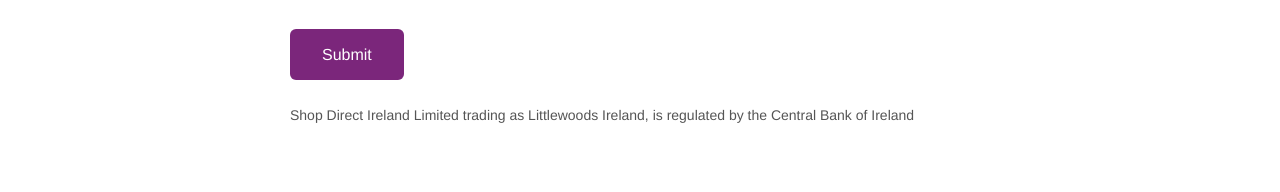
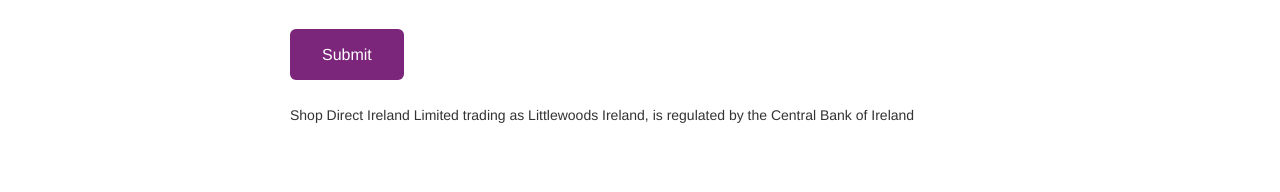
Before and after one commit to parcelconnect/littlewoods-testing, a Django app: page / in a window 1280 px wide. Shown: the part 1193-1385 px from the top of the page. Run offline with Django 3.2, Linux system fonts and the light colour scheme; parts of the project's set-up code (start-up, migrations or seed data) failed here and were passed over; some libraries are stand-ins or nearby versions.

Commit message:
Make disclaimer color 333

```diff
--- a/idv/static/css/main.css
+++ b/idv/static/css/main.css
@@ -48,5 +48,4 @@ img {
   display: block;
   margin-top: 25px;
   margin-bottom: 10px;
-  color: #555555;
 }
```
